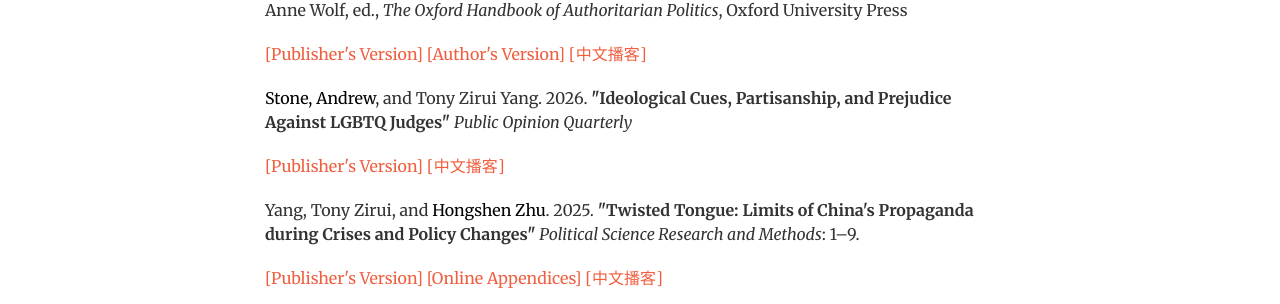
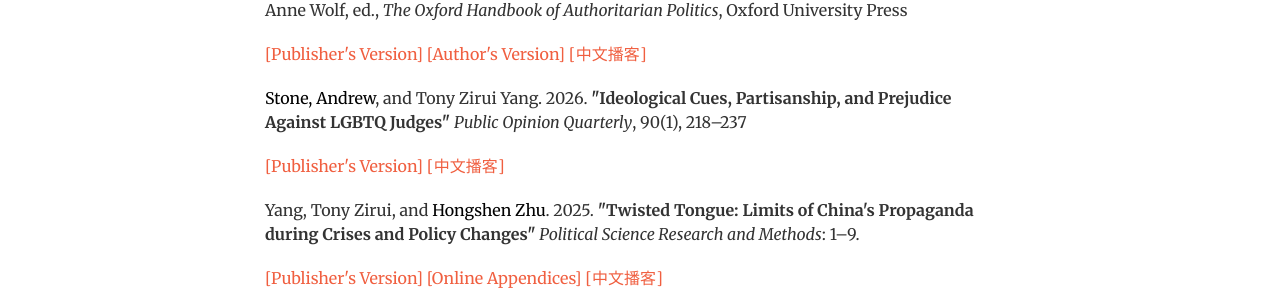
Before and after one commit to tonyhsfz/website, a Jekyll site: the page built from index.html, in a window 1280 px wide and 900 px high, scrolled down 2032 px. Shown: the part 148-452 px from the top of the window. Built offline with Jekyll 4.4.1, drawn with Linux system fonts in a browser that asks for light colours; some of the changed text lies outside the part shown.

Commit message:
Update publication.html

```diff
--- a/_includes/publication.html
+++ b/_includes/publication.html
@@ -13,7 +13,7 @@
                                 <a href="/img/Public_Opinion_in_Autocracy.pdf">[Author's Version]</a>
                      <a href="https://www.dropbox.com/scl/fi/f0206vhp5cdbd1e7pqrh8/Oxford_Handbook_Chinese.m4a?rlkey=hcjqlnn11uxqmiiryu30jpv4l&st=owe7n1vf&dl=0">[中文播客]</a> </p>
                         <p>  <a href="https://www.andrewrstone.com/" style="color: black;">Stone, Andrew</a>, and Tony Zirui Yang. 2026. <b>"Ideological Cues, Partisanship, and Prejudice Against LGBTQ Judges" </b>
-                            <i>Public Opinion Quarterly</i></p>
+                            <i>Public Opinion Quarterly</i>, 90(1), 218–237</p>
                         <p>
                      <a href="https://doi.org/10.1093/poq/nfaf064">[Publisher's Version]</a>
                          <a href="https://www.dropbox.com/scl/fi/gm5usaw6q2mv2m47y2ys4/POQ_Chinese.m4a?rlkey=j4s8b070jj2ihb8ntli4yb9ud&st=dp2jkwk8&dl=0">[中文播客]</a> </p>
```
Also changed, not shown: other parts of _includes/publication.html (+1 -1 lines).
